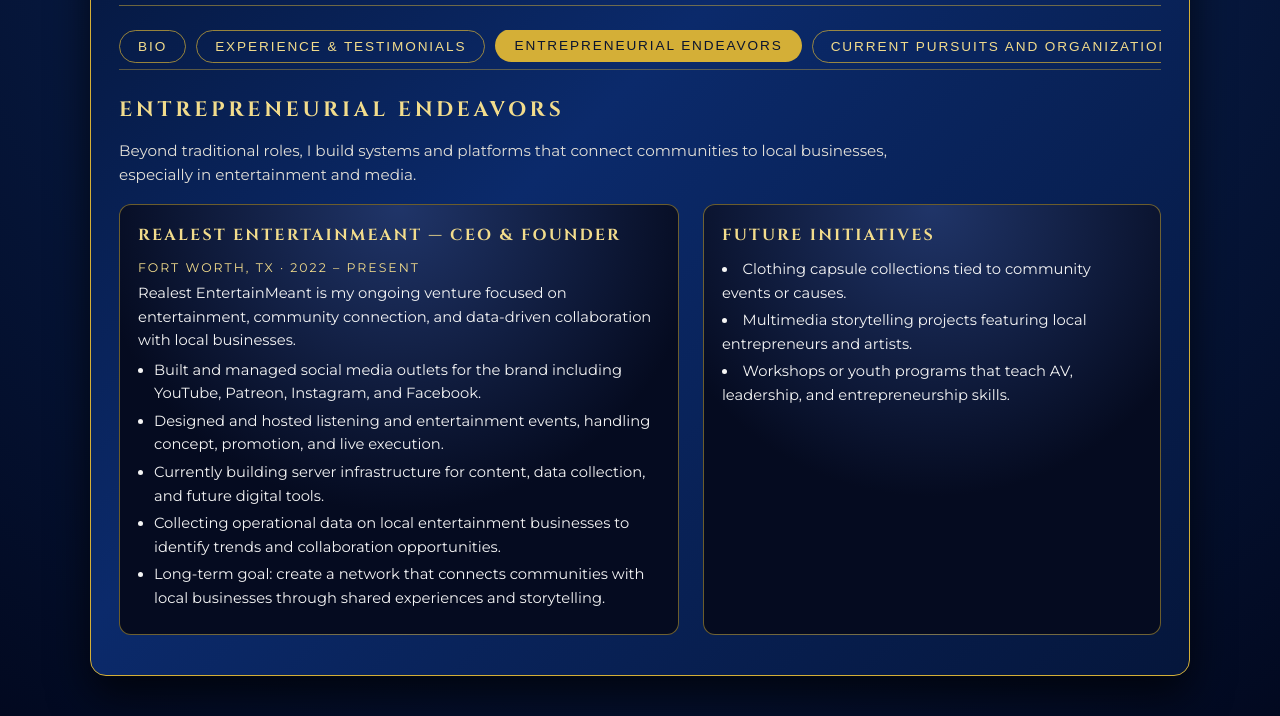
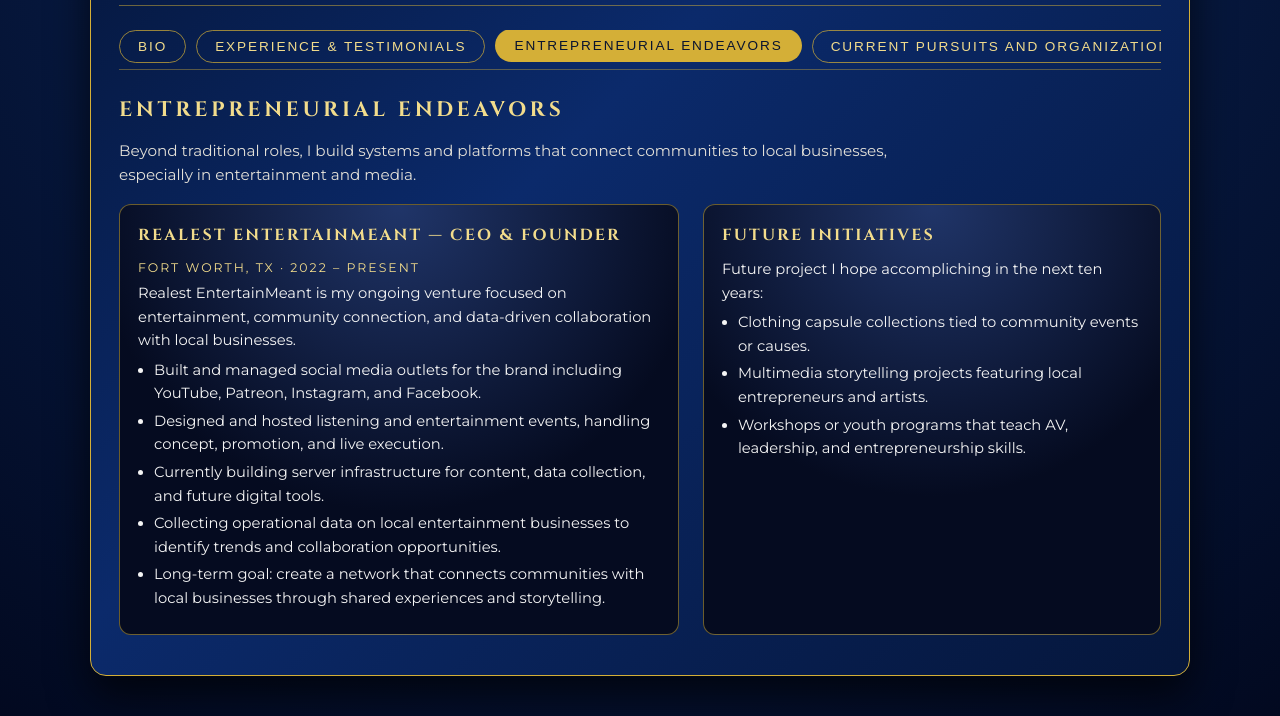
Before and after one commit to jonnyharold444/jonnyharold444.github.io, a plain HTML site: page index.html in a window 1280 px wide. Both pictures are taken after a click on the button "ENTREPRENEURIAL ENDEAVORS". Shown: the part 187-903 px from the top of the page. Drawn offline with Linux system fonts and the light colour scheme.

Commit message:
Update index.html

```diff
--- a/index.html
+++ b/index.html
@@ -691,6 +691,8 @@
 
             <div class="project-card">
               <h3>Future Initiatives</h3>
+              <p>Future project I hope accompliching in the next ten years:</p>
+              <ul>
                 <li>
                   Clothing capsule collections tied to community events or
                   causes.
```
